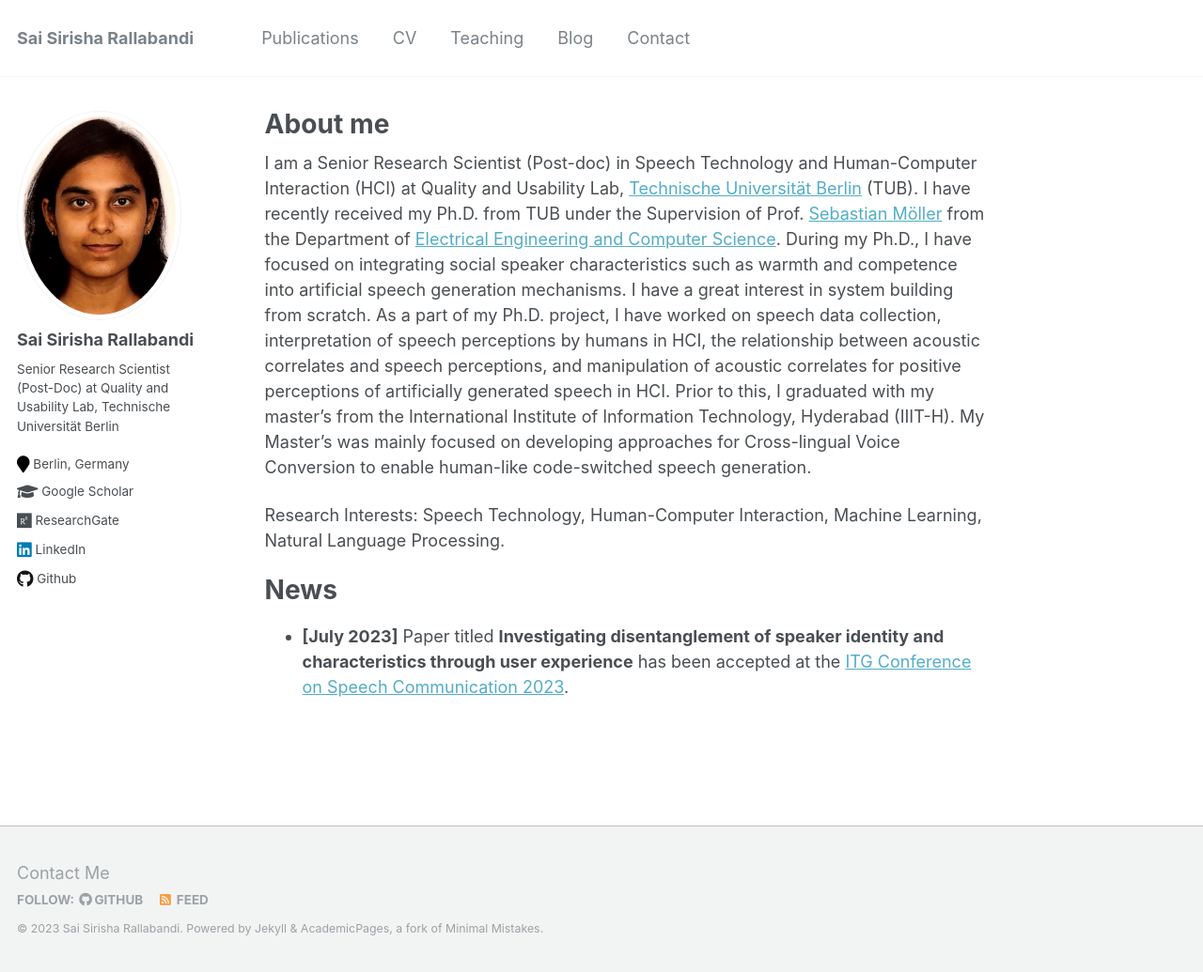
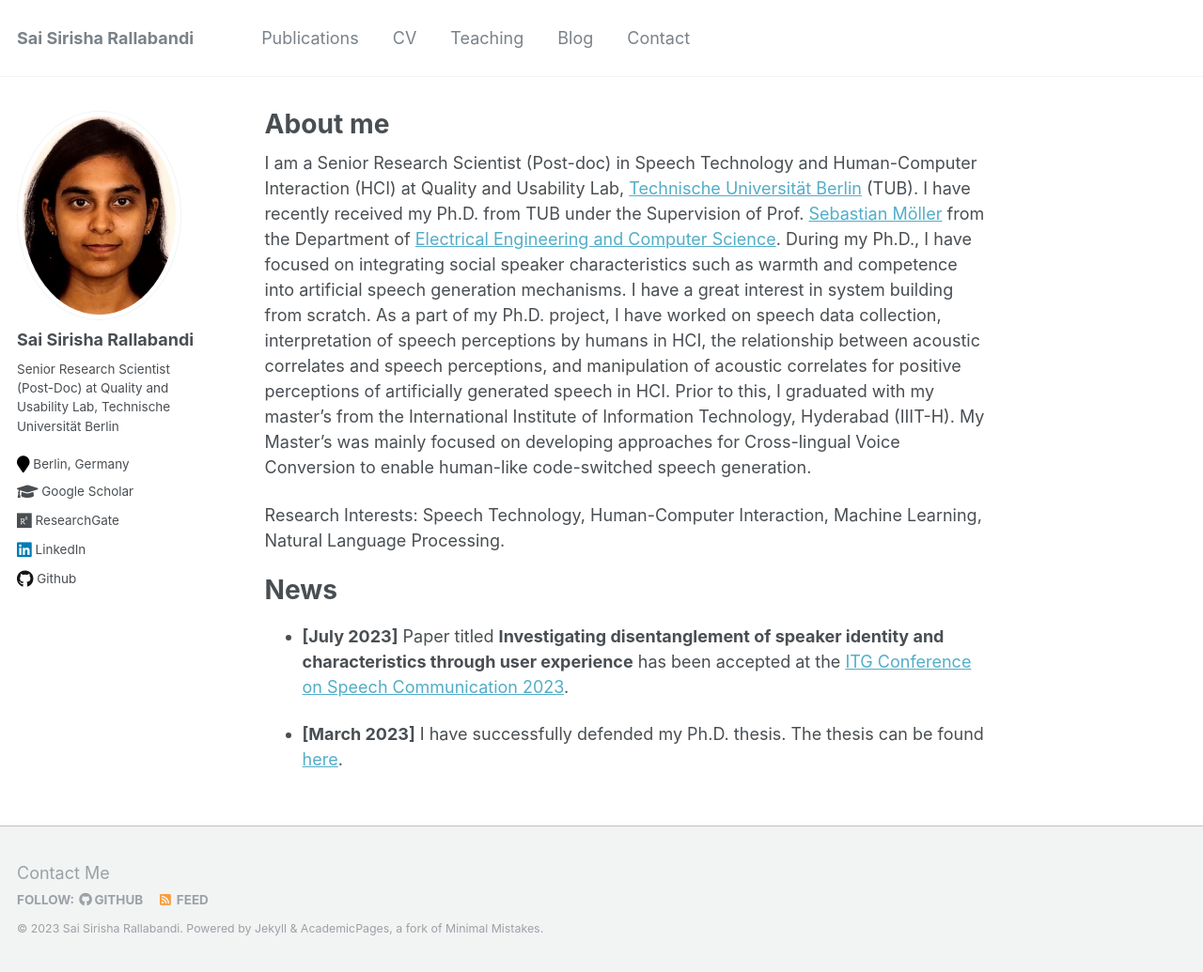
Before and after one commit to SaiSirishaR/saisirishar.github.io, a Jekyll site: the page built from _pages/about.md, in a window 1280 px wide and 1035 px high. Shown: the whole window at 94% size. Built offline with Jekyll 4.4.1, drawn with Linux system fonts in a browser that asks for light colours.

Commit message:
Update about.md

```diff
--- a/_pages/about.md
+++ b/_pages/about.md
@@ -21,3 +21,5 @@ News
 ======
 - **[July 2023]** Paper titled **Investigating disentanglement of speaker identity and characteristics through
 user experience** has been accepted at the [ITG Conference on Speech Communication 2023](https://www.iks.rwth-aachen.de/institut/veranstaltungen/itg-conference-on-speech-communication-2023/).
+
+- **[March 2023]** I have successfully defended my Ph.D. thesis. The thesis can be found [here](https://depositonce.tu-berlin.de/items/2c087d55-f28f-4f8b-a6ac-eb89032aaedf).
```
